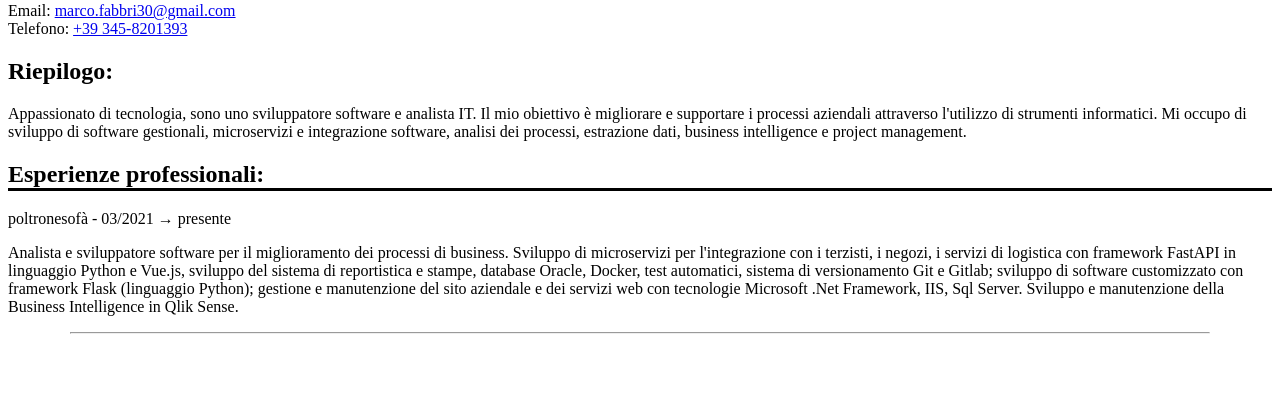
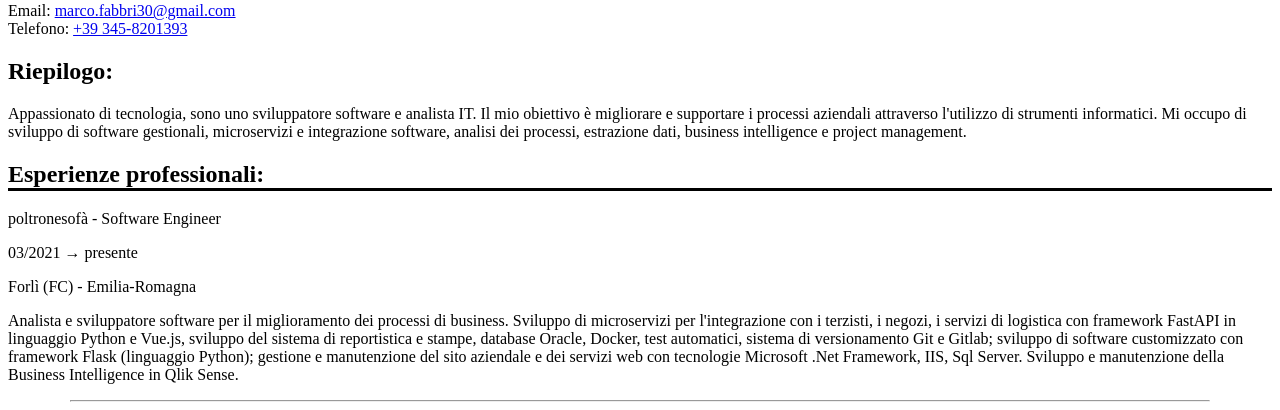
Before and after one commit to marcofabbri30/cv_generator, a FastAPI app: template app/templates/cv.html in a window 1280 px wide. Shown: the part 395-805 px from the top of the page. Before the commit the page ends 729 px from the top, so only its background shows below. Run offline with FastAPI, Linux system fonts and the light colour scheme; the template is opened without the code that fills it, so the values that code supplies are empty.

Commit message:
aggiunti dati

```diff
--- a/app/templates/cv.html
+++ b/app/templates/cv.html
@@ -42,7 +42,9 @@
     <section>
       <h2 class="title-section">Esperienze professionali:</h2>
       <div>
-        <p>poltronesofà - 03/2021 &rarr; presente</p>
+        <p>poltronesofà - Software Engineer</p>
+        <p>03/2021 &rarr; presente</p>
+        <p>Forlì (FC) - Emilia-Romagna</p>
         <p>Analista e sviluppatore software per il miglioramento dei processi di business.
           Sviluppo di microservizi per l'integrazione con i terzisti, i negozi, i servizi di
           logistica con framework FastAPI in linguaggio Python e Vue.js, sviluppo del
```
